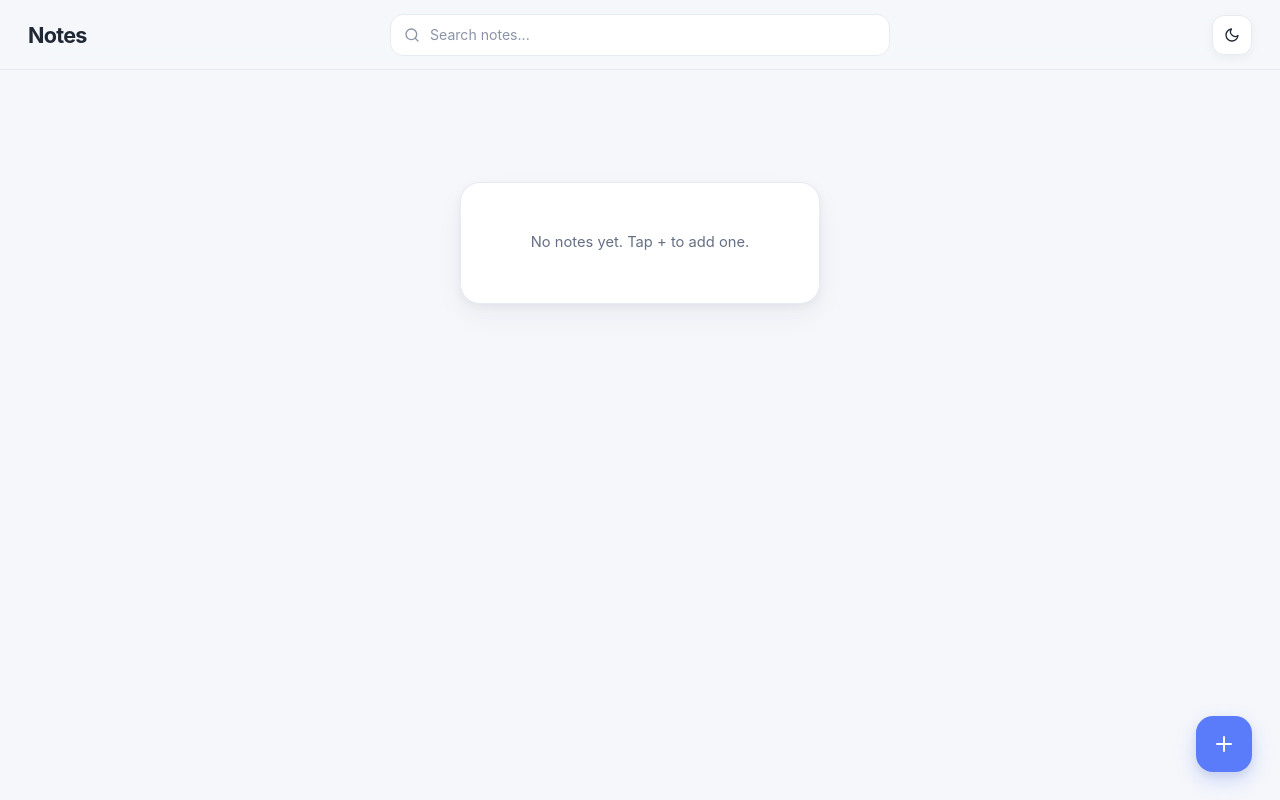
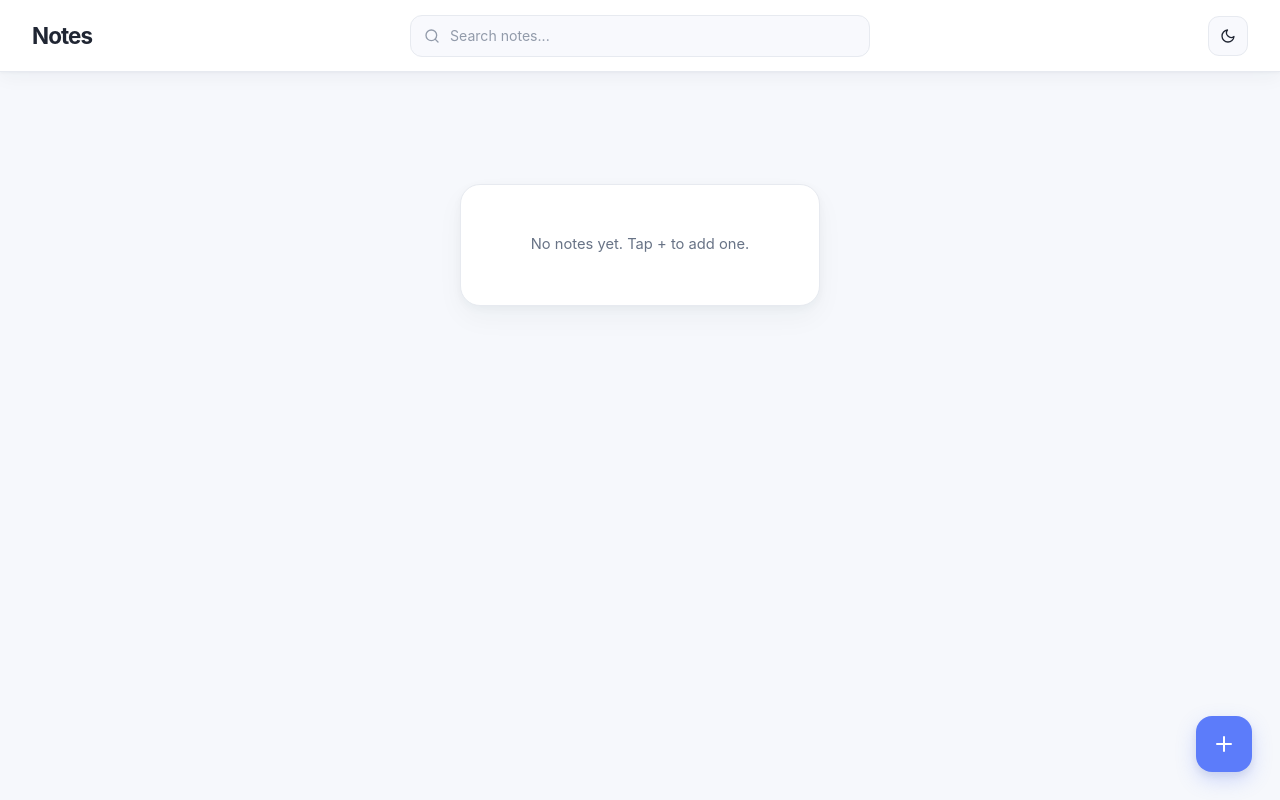
Before and after one commit to Arindam-Harh/Notes-App, a React app: page / in a window 1280 px wide. Built offline with nearby package versions, Linux system fonts and the light colour scheme; the HTML template or start-up script is replaced by a standard one.

Commit message:
FInal CSS

```diff
--- a/src/index.css
+++ b/src/index.css
@@ -10,6 +10,7 @@ html {
 
 body {
   margin: 0;
+
   font-family:
     "Inter",
     system-ui,
@@ -17,166 +18,355 @@ body {
     BlinkMacSystemFont,
     "Segoe UI",
     sans-serif;
+
   -webkit-font-smoothing: antialiased;
-  text-rendering: optimizeLegibility;
 }
 
-/* ---------- Theme variables ---------- */
+
 .container-notes {
-  /* Light theme */
-  --bg: #f5f7fb;
+  --bg: #f6f8fc;
   --surface: #ffffff;
-  --surface-soft: #f8faff;
+  --surface-soft: #f8f9fd;
 
-  --text: #202735;
-  --text-secondary: #667085;
-  --muted: #8a94a6;
+  --text: #202633;
+  --text-secondary: #687386;
+  --muted: #929baa;
 
   --border: #e7eaf0;
-  --border-hover: #d8deea;
+  --border-hover: #d7dce5;
 
-  --accent: #5b7cfa;
-  --accent-hover: #4d6ee8;
+  --accent: #5c7cfa;
+  --accent-hover: #4e6ee8;
   --accent-soft: #eef2ff;
   --accent-text: #ffffff;
 
-  --danger: #e45d6a;
+  --danger: #e15c68;
   --danger-soft: #fff0f2;
 
-  --shadow-sm: rgba(32, 39, 53, 0.05);
-  --shadow-md: rgba(32, 39, 53, 0.08);
-  --shadow-lg: rgba(32, 39, 53, 0.12);
+  --shadow-sm: rgba(30, 41, 59, 0.04);
+  --shadow-md: rgba(30, 41, 59, 0.08);
+  --shadow-lg: rgba(30, 41, 59, 0.12);
 
   min-height: 100vh;
+
   display: flex;
   flex-direction: column;
+
   background: var(--bg);
   color: var(--text);
-  transition: background 0.3s ease, color 0.3s ease;
+
+  transition:
+    background 0.3s ease,
+    color 0.3s ease;
 }
+
 
 .container-notes.dark {
   --bg: #151922;
   --surface: #1d2330;
-  --surface-soft: #202735;
+  --surface-soft: #202633;
 
   --text: #edf1f7;
-  --text-secondary: #aab3c2;
-  --muted: #7f899b;
+  --text-secondary: #a9b2c1;
+  --muted: #7f8999;
 
-  --border: #2c3443;
-  --border-hover: #394354;
+  --border: #2b3341;
+  --border-hover: #3a4455;
 
   --accent: #7895ff;
   --accent-hover: #8aa4ff;
-  --accent-soft: #252d48;
+  --accent-soft: #252e4c;
   --accent-text: #ffffff;
 
-  --danger: #ef7b86;
-  --danger-soft: #38242a;
+  --danger: #ee7b85;
+  --danger-soft: #38252b;
 
   --shadow-sm: rgba(0, 0, 0, 0.18);
-  --shadow-md: rgba(0, 0, 0, 0.25);
-  --shadow-lg: rgba(0, 0, 0, 0.35);
+  --shadow-md: rgba(0, 0, 0, 0.27);
+  --shadow-lg: rgba(0, 0, 0, 0.38);
 }
 
-/* ---------- Header / navbar ---------- */
+
 .header-notes {
   position: sticky;
   top: 0;
   z-index: 100;
+
   width: 100%;
+
+  height: 72px;
+
+  display: grid;
+
+  grid-template-columns:
+    minmax(160px, 1fr)
+    minmax(280px, 460px)
+    minmax(160px, 1fr);
+
+  align-items: center;
+
+  padding: 0 2rem;
+
+  background: var(--surface);
+
+  border-bottom: 1px solid var(--border);
+
+  box-shadow:
+    0 1px 3px var(--shadow-sm),
+    0 6px 18px var(--shadow-sm);
+
+  transition:
+    background 0.3s ease,
+    border-color 0.3s ease,
+    box-shadow 0.3s ease;
+}
+
+
+.nav-brand {
   display: flex;
   align-items: center;
-  justify-content: space-between;
-  padding: 0.85rem 1.75rem;
-  background: color-mix(in srgb, var(--bg) 88%, transparent);
-  backdrop-filter: blur(16px);
-  -webkit-backdrop-filter: blur(16px);
-  border-bottom: 1px solid var(--border);
-  transition: background 0.3s ease, border-color 0.3s ease;
+  justify-content: flex-start;
 }
 
 .h1-notes {
   margin: 0;
-  font-size: 1.35rem;
+
+  font-size: 1.4rem;
   font-weight: 750;
-  letter-spacing: -0.035em;
+
+  letter-spacing: -0.04em;
+
   color: var(--text);
+
   user-select: none;
 }
 
-.header-notes button {
+
+.search-notes {
+  position: relative;
+
+  width: 100%;
+  height: 42px;
+
+  display: flex;
+  align-items: center;
+
+  background: var(--surface-soft);
+
+  border: 1px solid var(--border);
+
+  border-radius: 12px;
+
+  transition:
+    background 0.2s ease,
+    border-color 0.2s ease,
+    box-shadow 0.2s ease;
+}
+
+.search-notes:hover {
+  border-color: var(--border-hover);
+}
+
+.search-notes:focus-within {
+  background: var(--surface);
+
+  border-color: var(--accent);
+
+  box-shadow:
+    0 0 0 3px var(--accent-soft);
+}
+
+
+/* Search icon */
+
+.search-icon {
+  flex-shrink: 0;
+
+  margin-left: 13px;
+
+  font-size: 1rem;
+
+  color: var(--muted);
+
+  transition: color 0.2s ease;
+}
+
+.search-notes:focus-within .search-icon {
+  color: var(--accent);
+}
+
+
+/* Search input */
+
+.search-notes input {
+  width: 100%;
+  height: 100%;
+
+  padding:
+    0
+    40px
+    0
+    10px;
+
+  border: none;
+  outline: none;
+
+  background: transparent;
+
+  color: var(--text);
+
+  font-family: inherit;
+  font-size: 0.88rem;
+}
+
+.search-notes input::placeholder {
+  color: var(--muted);
+}
+
+
+.clear-search {
+  position: absolute;
+
+  right: 6px;
+
+  width: 30px;
+  height: 30px;
+
+  display: grid;
+  place-items: center;
+
+  border: none;
+  border-radius: 8px;
+
+  background: transparent;
+
+  color: var(--muted);
+
+  cursor: pointer;
+
+  transition:
+    background 0.2s ease,
+    color 0.2s ease,
+    transform 0.15s ease;
+}
+
+.clear-search:hover {
+  background: var(--accent-soft);
+  color: var(--accent);
+}
+
+.clear-search:active {
+  transform: scale(0.9);
+}
+
+
+.nav-actions {
+  display: flex;
+
+  align-items: center;
+  justify-content: flex-end;
+}
+
+
+.header-notes .lightBtn,
+.header-notes .darkBtn {
   width: 40px;
   height: 40px;
+
   display: grid;
   place-items: center;
+
   border: 1px solid var(--border);
-  border-radius: 12px;
-  background: var(--surface);
+
+  border-radius: 11px;
+
+  background: var(--surface-soft);
+
   color: var(--text);
+
   font-size: 1rem;
+
   cursor: pointer;
-  box-shadow: 0 3px 10px var(--shadow-sm);
+
   transition:
     background 0.2s ease,
     border-color 0.2s ease,
     color 0.2s ease,
-    transform 0.2s ease,
+    transform 0.15s ease,
     box-shadow 0.2s ease;
 }
 
-.header-notes button:hover {
+.header-notes .lightBtn:hover,
+.header-notes .darkBtn:hover {
   background: var(--accent-soft);
+
   border-color: var(--border-hover);
+
   color: var(--accent);
+
+  box-shadow: 0 4px 12px var(--shadow-sm);
+
   transform: translateY(-1px);
-  box-shadow: 0 5px 14px var(--shadow-md);
 }
 
-.header-notes button:active {
-  transform: scale(0.94);
+.header-notes .lightBtn:active,
+.header-notes .darkBtn:active {
+  transform: scale(0.93);
 }
 
-.header-notes .lightBtn,
-.header-notes .darkBtn {
-  background: var(--surface);
-  color: var(--text);
+
+.display-notes {
+  flex: 1;
+
+  width: 100%;
+  max-width: 1120px;
+
+  margin: 0 auto;
+
+  padding:
+    2rem
+    1.75rem
+    7rem;
 }
 
-/* ---------- Notes area ---------- */
-.display-notes {
-  flex: 1;
-  width: 100%;
-  max-width: 1120px;
-  margin: 0 auto;
-  padding: 2rem 1.75rem 7rem;
-}
 
 .notes-ul {
   list-style: none;
+
   margin: 0;
   padding: 0;
+
   display: grid;
-  grid-template-columns: repeat(auto-fill, minmax(250px, 1fr));
+
+  grid-template-columns:
+    repeat(auto-fill, minmax(250px, 1fr));
+
   gap: 1rem;
+
   align-items: start;
 }
 
-/* ---------- Note card ---------- */
+
 .note-card {
-  position: relative;
   display: flex;
   flex-direction: column;
+
   min-height: 175px;
+
   padding: 1.2rem 1.25rem;
+
   background: var(--surface);
+
   color: var(--text);
+
   border: 1px solid var(--border);
-  border-radius: 18px;
+
+  border-radius: 17px;
+
   box-shadow:
     0 2px 5px var(--shadow-sm),
     0 8px 22px var(--shadow-sm);
+
   transition:
     background 0.25s ease,
     border-color 0.25s ease,
@@ -186,54 +376,85 @@ body {
 
 .note-card:hover {
   transform: translateY(-2px);
+
   border-color: var(--border-hover);
+
   box-shadow:
     0 4px 8px var(--shadow-sm),
     0 14px 30px var(--shadow-md);
 }
 
+
 .note-title {
   margin: 0;
+
   padding-right: 0.5rem;
+
   font-size: 1rem;
   font-weight: 700;
+
   line-height: 1.4;
+
   letter-spacing: -0.015em;
+
   color: var(--text);
+
   overflow-wrap: anywhere;
 }
 
+
 .note-body {
   margin: 0.5rem 0 0;
+
   font-size: 0.88rem;
+
   line-height: 1.65;
+
   color: var(--text-secondary);
+
   white-space: pre-wrap;
+
   overflow-wrap: anywhere;
+
   display: -webkit-box;
+
   -webkit-line-clamp: 6;
   -webkit-box-orient: vertical;
+
   overflow: hidden;
 }
 
+
 .note-date {
   margin: auto 0 0;
+
   padding-top: 1rem;
+
   font-size: 0.68rem;
+
   font-weight: 600;
+
   letter-spacing: 0.045em;
+
   text-transform: uppercase;
+
   color: var(--muted);
 }
 
-/* ---------- Note actions ---------- */
+
 .note-actions {
   display: flex;
+
   justify-content: flex-end;
+
   gap: 0.35rem;
+
   order: -1;
+
   margin-bottom: 0.15rem;
+
   opacity: 0;
+
   transition: opacity 0.2s ease;
 }
 
@@ -241,18 +462,27 @@ body {
   opacity: 1;
 }
 
+
 .edit-note,
 .delete-note {
   width: 30px;
   height: 30px;
+
   display: grid;
   place-items: center;
+
   border: 1px solid var(--border);
+
   border-radius: 9px;
+
   background: var(--surface-soft);
+
   color: var(--muted);
+
   font-size: 0.8rem;
+
   cursor: pointer;
+
   transition:
     background 0.2s ease,
     border-color 0.2s ease,
@@ -262,13 +492,17 @@ body {
 
 .edit-note:hover {
   background: var(--accent-soft);
+
   border-color: var(--accent);
+
   color: var(--accent);
 }
 
 .delete-note:hover {
   background: var(--danger-soft);
+
   border-color: var(--danger);
+
   color: var(--danger);
 }
 
@@ -277,43 +511,63 @@ body {
   transform: scale(0.9);
 }
 
-/* ---------- Empty state ---------- */
+
 .empty-notes {
   width: 100%;
   max-width: 360px;
+
   margin: 5rem auto 0;
+
   padding: 3rem 1.75rem;
+
   text-align: center;
+
   font-size: 0.92rem;
+
   line-height: 1.6;
+
   color: var(--text-secondary);
+
   background: var(--surface);
+
   border: 1px solid var(--border);
+
   border-radius: 20px;
+
   box-shadow:
     0 3px 8px var(--shadow-sm),
     0 12px 28px var(--shadow-sm);
 }
 
-/* ---------- Floating add button ---------- */
+
 .add-notes {
   position: fixed;
+
   right: 1.75rem;
   bottom: 1.75rem;
+
   width: 56px;
   height: 56px;
+
   display: grid;
   place-items: center;
+
   border: none;
-  border-radius: 17px;
+
+  border-radius: 16px;
+
   background: var(--accent);
+
   color: var(--accent-text);
+
   font-size: 1.5rem;
-  font-weight: 500;
+
   cursor: pointer;
+
   box-shadow:
-    0 8px 20px rgba(91, 124, 250, 0.25),
+    0 8px 20px rgba(92, 124, 250, 0.25),
     0 4px 8px var(--shadow-md);
+
   transition:
     background 0.2s ease,
     transform 0.2s ease,
@@ -322,9 +576,11 @@ body {
 
 .add-notes:hover {
   background: var(--accent-hover);
+
   transform: translateY(-3px);
+
   box-shadow:
-    0 12px 26px rgba(91, 124, 250, 0.3),
+    0 12px 26px rgba(92, 124, 250, 0.3),
     0 6px 12px var(--shadow-md);
 }
 
@@ -332,23 +588,50 @@ body {
   transform: scale(0.94);
 }
 
-/* ---------- Responsive ---------- */
+
+button:focus-visible {
+  outline: 3px solid var(--accent-soft);
+  outline-offset: 2px;
+}
+
+
 @media (max-width: 700px) {
   .header-notes {
+    height: auto;
+
+    grid-template-columns: 1fr auto;
+
+    gap: 0.7rem;
+
     padding: 0.8rem 1rem;
+  }
+
+  .nav-brand {
+    grid-column: 1;
+    grid-row: 1;
+  }
+
+  .nav-actions {
+    grid-column: 2;
+    grid-row: 1;
+  }
+
+  .search-notes {
+    grid-column: 1 / -1;
+    grid-row: 2;
+
+    height: 40px;
   }
 
   .h1-notes {
     font-size: 1.25rem;
   }
 
-  .header-notes button {
-    width: 38px;
-    height: 38px;
-  }
-
   .display-notes {
-    padding: 1.25rem 1rem 6rem;
+    padding:
+      1.25rem
+      1rem
+      6rem;
   }
 
   .notes-ul {
@@ -366,278 +649,21 @@ body {
   .add-notes {
     right: 1rem;
     bottom: 1rem;
+
     width: 54px;
     height: 54px;
   }
 }
 
-/* ---------- Accessibility ---------- */
-button:focus-visible {
-  outline: 3px solid var(--accent-soft);
-  outline-offset: 2px;
-}
 
 @media (prefers-reduced-motion: reduce) {
   *,
   *::before,
   *::after {
     scroll-behavior: auto !important;
+
     transition-duration: 0.01ms !important;
+
     animation-duration: 0.01ms !important;
   }
 }
-.header-notes {
-  position: sticky;
-  top: 0;
-  z-index: 100;
-
-  width: 100%;
-  min-height: 70px;
-
-  display: grid;
-  grid-template-columns: 1fr minmax(260px, 500px) 1fr;
-  align-items: center;
-
-  padding: 0.8rem 1.75rem;
-
-  background: color-mix(
-    in srgb,
-    var(--bg) 88%,
-    transparent
-  );
-
-  backdrop-filter: blur(16px);
-  -webkit-backdrop-filter: blur(16px);
-
-  border-bottom: 1px solid var(--border);
-
-  transition:
-    background 0.3s ease,
-    border-color 0.3s ease;
-}
-
-
-.nav-brand {
-  display: flex;
-  align-items: center;
-  justify-content: flex-start;
-}
-
-.h1-notes {
-  margin: 0;
-
-  display: flex;
-  align-items: center;
-  gap: 0.65rem;
-
-  font-size: 1.35rem;
-  font-weight: 750;
-
-  letter-spacing: -0.035em;
-
-  color: var(--text);
-}
-
-.h1-notes::before {
-
-  width: 9px;
-  height: 9px;
-
-  flex-shrink: 0;
-
-  border-radius: 50%;
-
-  background: var(--accent);
-
-  box-shadow: 0 0 0 4px var(--accent-soft);
-}
-
-
-.search-notes {
-  position: relative;
-
-  width: 100%;
-  height: 42px;
-
-  display: flex;
-  align-items: center;
-
-  background: var(--surface);
-
-  border: 1px solid var(--border);
-  border-radius: 13px;
-
-  transition:
-    border-color 0.2s ease,
-    box-shadow 0.2s ease,
-    background 0.25s ease;
-}
-
-.search-notes:focus-within {
-  border-color: var(--accent);
-
-  box-shadow:
-    0 0 0 3px var(--accent-soft),
-    0 4px 12px var(--shadow-sm);
-}
-
-
-/* Search icon */
-
-.search-icon {
-  flex-shrink: 0;
-
-  margin-left: 13px;
-
-  font-size: 1rem;
-
-  color: var(--muted);
-}
-
-
-/* Search input */
-
-.search-notes input {
-  width: 100%;
-  height: 100%;
-
-  padding: 0 40px 0 10px;
-
-  border: none;
-  outline: none;
-
-  background: transparent;
-
-  color: var(--text);
-
-  font: inherit;
-  font-size: 0.88rem;
-}
-
-.search-notes input::placeholder {
-  color: var(--muted);
-}
-
-
-.clear-search {
-  position: absolute;
-  right: 7px;
-
-  width: 30px;
-  height: 30px;
-
-  display: grid;
-  place-items: center;
-
-  border: none;
-  border-radius: 8px;
-
-  background: transparent;
-  color: var(--muted);
-
-  cursor: pointer;
-
-  transition:
-    background 0.2s ease,
-    color 0.2s ease;
-}
-
-.clear-search:hover {
-  background: var(--accent-soft);
-  color: var(--accent);
-}
-
-
-.nav-actions {
-  display: flex;
-  justify-content: flex-end;
-  align-items: center;
-}
-
-
-/* Theme button */
-
-.header-notes button.lightBtn,
-.header-notes button.darkBtn {
-  width: 40px;
-  height: 40px;
-
-  display: grid;
-  place-items: center;
-
-  border: 1px solid var(--border);
-  border-radius: 12px;
-
-  background: var(--surface);
-  color: var(--text);
-
-  font-size: 1rem;
-
-  cursor: pointer;
-
-  box-shadow: 0 3px 10px var(--shadow-sm);
-
-  transition:
-    background 0.2s ease,
-    border-color 0.2s ease,
-    color 0.2s ease,
-    transform 0.2s ease,
-    box-shadow 0.2s ease;
-}
-
-.header-notes button.lightBtn:hover,
-.header-notes button.darkBtn:hover {
-  background: var(--accent-soft);
-
-  border-color: var(--border-hover);
-
-  color: var(--accent);
-
-  transform: translateY(-1px);
-
-  box-shadow: 0 5px 14px var(--shadow-md);
-}
-
-.header-notes button.lightBtn:active,
-.header-notes button.darkBtn:active {
-  transform: scale(0.94);
-}
-
-
-@media (max-width: 700px) {
-  .header-notes {
-    grid-template-columns: 1fr auto;
-
-    gap: 0.75rem;
-
-    padding: 0.75rem 1rem;
-  }
-
-  .nav-brand {
-    grid-column: 1;
-    grid-row: 1;
-  }
-
-  .nav-actions {
-    grid-column: 2;
-    grid-row: 1;
-  }
-
-  .search-notes {
-    grid-column: 1 / -1;
-    grid-row: 2;
-  }
-
-  .h1-notes {
-    font-size: 1.25rem;
-  }
-}
-.h1-notes {
-  margin: 0;
-
-  font-size: 1.35rem;
-  font-weight: 750;
-  letter-spacing: -0.035em;
-
-  color: var(--text);
-}
```
